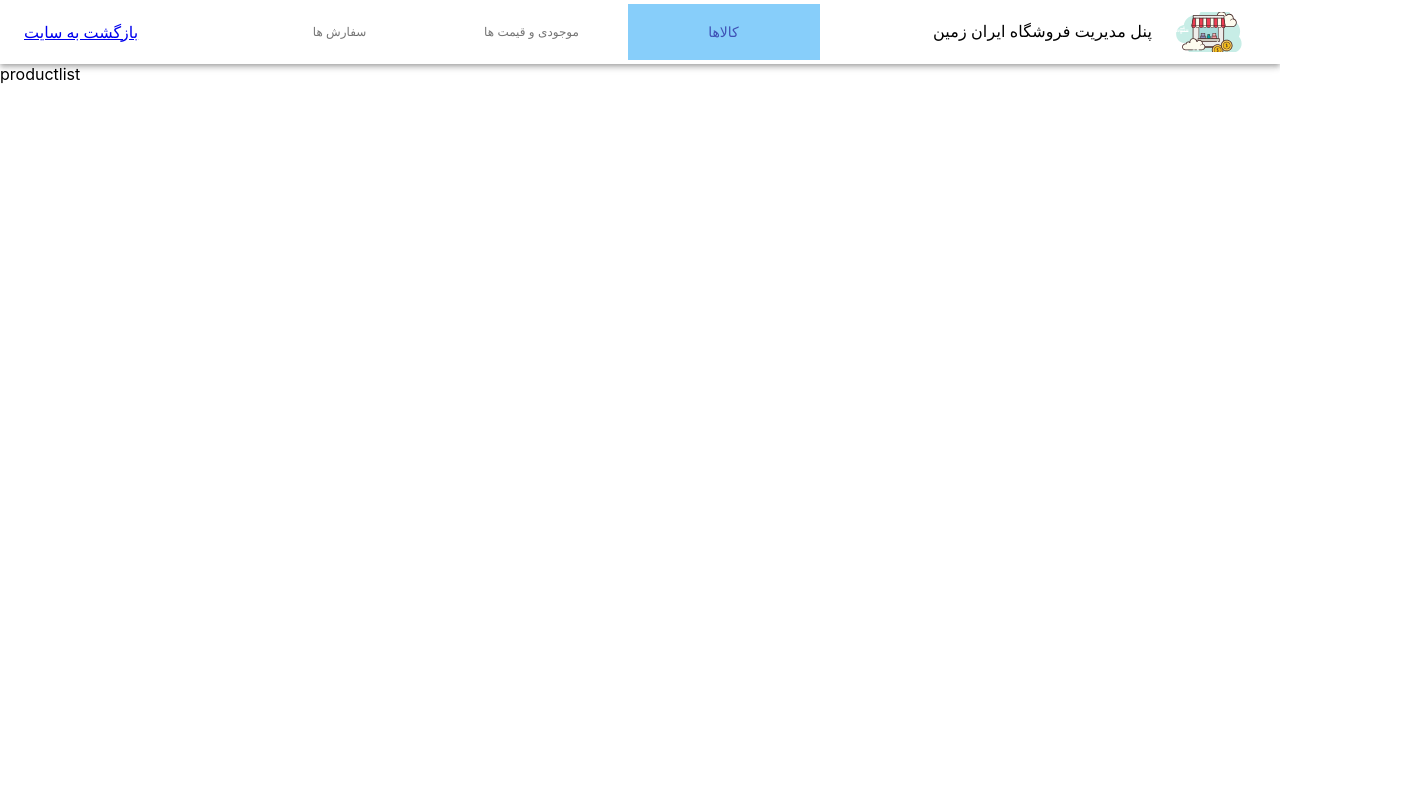
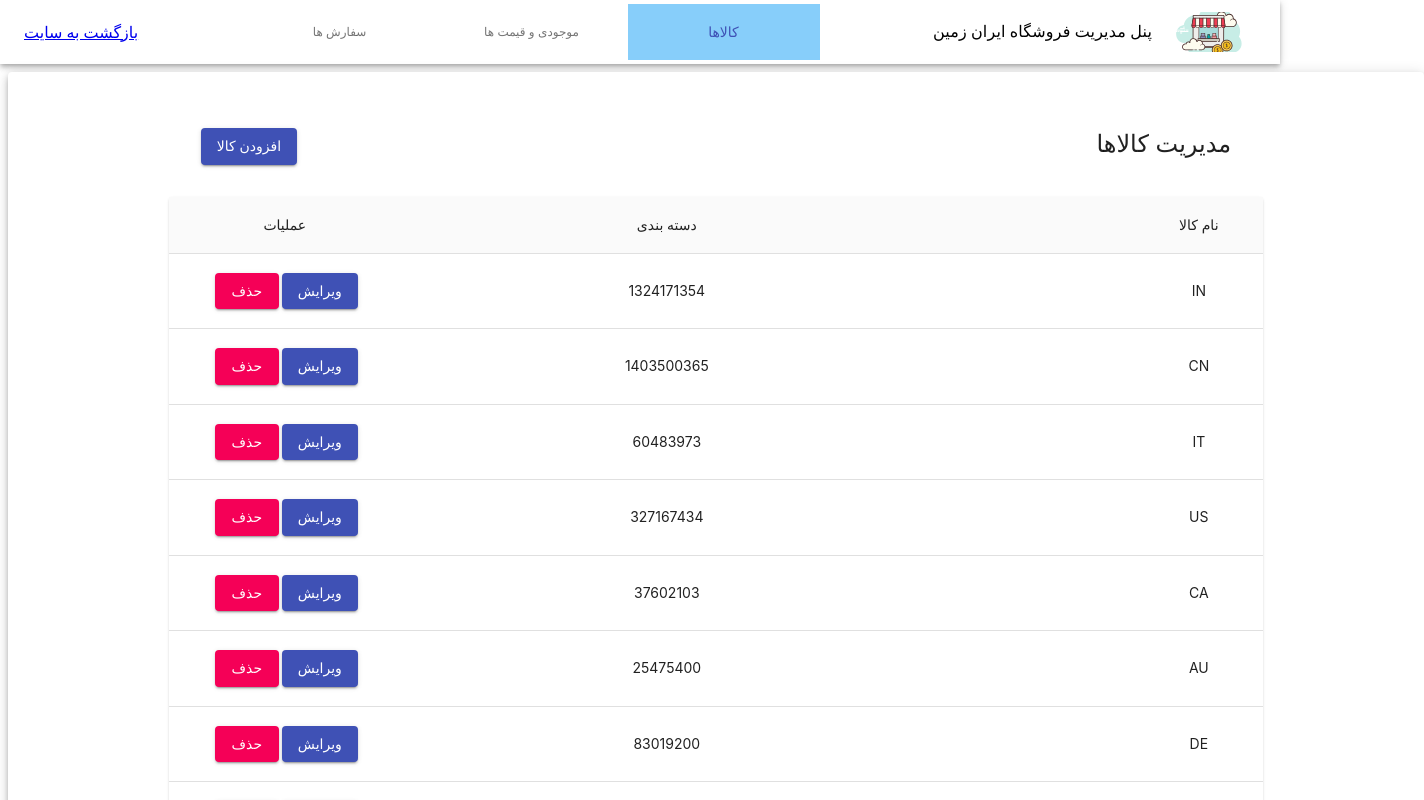
Before and after one commit to aliziaeijazi/Iran-Shop, a React (Create React App) app: page /management/productlist in a window 1280 px wide. Shown: the top 800 px of the page, 1424 px wide, since content can reach past the window. Built offline with nearby package versions, Linux system fonts and the light colour scheme.

Commit message:
Create The ProductList Page

```diff
--- a/src/pages/ProductsListManagement/ProductListManagement.page.js
+++ b/src/pages/ProductsListManagement/ProductListManagement.page.js
@@ -0,0 +1,75 @@
+import React from 'react';
+import {makeStyles, MuiThemeProvider} from '@material-ui/core/styles';
+import Paper from '@material-ui/core/Paper';
+import {Button, createMuiTheme, Typography} from "@material-ui/core";
+import {useIsomorphicLayoutEffect} from "react-redux/lib/utils/useIsomorphicLayoutEffect";
+import Table from '@material-ui/core/Table';
+import TableBody from '@material-ui/core/TableBody';
+import TableCell from '@material-ui/core/TableCell';
+import TableContainer from '@material-ui/core/TableContainer';
+import TableHead from '@material-ui/core/TableHead';
+import TableRow from '@material-ui/core/TableRow';
+import StickyHeadTable from "./components/Table/Table.component";
+
+const useStyles = makeStyles((theme) => ({
+    root: {
+        display: 'flex',
+        '& > *': {
+            margin: theme.spacing(1),
+        },
+        flex: 1,
+
+
+    },
+    paper: {
+        padding: theme.spacing(3),
+        display: "flex",
+        flex: 1,
+        justifyContent: "space-between",
+        alignItems: "center",
+        flexDirection: "column"
+    },
+    title:{
+        display: 'flex',
+        '& > *': {
+            margin: theme.spacing(4),
+        },
+        width:"80%",
+        justifyContent:"space-between",
+
+    }
+}));
+const theme = createMuiTheme({
+    typography: {
+        fontFamily: [
+            'vazir',
+            'BlinkMacSystemFont',
+            '"Helvetica Neue"',
+            'Arial',
+        ].join(','),
+    },
+});
+
+function ProductListManagement() {
+    const classes = useStyles();
+
+    return (
+        <MuiThemeProvider theme={theme}>
+            <div className={classes.root}>
+                <Paper className={classes.paper} elevation={5}>
+                    <div className={classes.title}>
+                        <Button variant="contained" color="primary">
+                            افزودن کالا
+                        </Button>
+                        <Typography variant="h5">مدیریت کالاها</Typography>
+                    </div>
+                    <StickyHeadTable></StickyHeadTable>
+                </Paper>
+            </div>
+        </MuiThemeProvider>
+
+    );
+
+}
+
+export {ProductListManagement}
--- /dev/null
+++ b/src/pages/ProductsListManagement/components/Table/Table.component.js
@@ -0,0 +1,138 @@
+import React from 'react';
+import {makeStyles} from '@material-ui/core/styles';
+import Paper from '@material-ui/core/Paper';
+import Table from '@material-ui/core/Table';
+import TableBody from '@material-ui/core/TableBody';
+import TableCell from '@material-ui/core/TableCell';
+import TableContainer from '@material-ui/core/TableContainer';
+import TableHead from '@material-ui/core/TableHead';
+import TablePagination from '@material-ui/core/TablePagination';
+import TableRow from '@material-ui/core/TableRow';
+import {Avatar, Button} from "@material-ui/core";
+
+const columns = [
+    {id: 'action', label: 'عملیات', align: "center", minWidth: 200},
+    {
+        id: 'groupName',
+        label: 'دسته بندی',
+        minWidth: 500,
+        align: 'center',
+    },
+    {
+        id: 'productName',
+        label: 'نام کالا',
+        minWidth: 500,
+        align: 'center',
+    },
+    {
+        id: 'avatar',
+        label: 'تصویر',
+        minWidth: 40,
+        align: 'center',
+    },
+];
+
+function createData(id =0, imageSrc, productName, groupName) {
+    let action = <div>
+        <Button id={id} style={{margin: "3px"}} variant="contained" color="secondary"
+                onClick={(event) => console.log(event.target)}>
+            حذف
+        </Button>
+        <Button id={id} variant="contained" color="primary"
+                onClick={(event) => console.log(event.target)}>
+            ویرایش
+        </Button>
+    </div>
+    let avatar = <Avatar alt={productName} src={imageSrc} />
+    return {avatar, productName, groupName, action};
+}
+
+const rows = [
+    createData(1, 'India', 'IN', 1324171354, 3287263),
+    createData(2, 'China', 'CN', 1403500365, 9596961),
+    createData(3, 'Italy', 'IT', 60483973, 301340),
+    createData(4, 'United States', 'US', 327167434, 9833520),
+    createData(5, 'Canada', 'CA', 37602103, 9984670),
+    createData(6, 'Australia', 'AU', 25475400, 7692024),
+    createData(7, 'Germany', 'DE', 83019200, 357578),
+    createData(8, 'Ireland', 'IE', 4857000, 70273),
+    createData(9, 'Mexico', 'MX', 126577691, 1972550),
+    createData(10, 'Japan', 'JP', 126317000, 377973),
+    createData(11, 'France', 'FR', 67022000, 640679),
+    createData(12, 'United Kingdom', 'GB', 67545757, 242495),
+    createData(13, 'Russia', 'RU', 146793744, 17098246),
+    createData(14, 'Nigeria', 'NG', 200962417, 923768),
+    createData(15, 'Brazil', 'BR', 210147125, 8515767),
+];
+
+const useStyles = makeStyles({
+    root: {
+        width: '80%',
+    },
+    container: {
+        minHeight: 700,
+        maxHeight: 700,
+    },
+});
+
+export default function StickyHeadTable() {
+    const classes = useStyles();
+    const [page, setPage] = React.useState(0);
+    const [rowsPerPage, setRowsPerPage] = React.useState(10);
+
+    const handleChangePage = (event, newPage) => {
+        setPage(newPage);
+    };
+
+    const handleChangeRowsPerPage = (event) => {
+        setRowsPerPage(+event.target.value);
+        setPage(0);
+    };
+
+    return (
+        <Paper className={classes.root}>
+            <TableContainer className={classes.container}>
+                <Table stickyHeader aria-label="sticky table">
+                    <TableHead>
+                        <TableRow>
+                            {columns.map((column) => (
+                                <TableCell
+                                    key={column.id}
+                                    align={column.align}
+                                    style={{minWidth: column.minWidth}}
+                                >
+                                    {column.label}
+                                </TableCell>
+                            ))}
+                        </TableRow>
+                    </TableHead>
+                    <TableBody>
+                        {rows.slice(page * rowsPerPage, page * rowsPerPage + rowsPerPage).map((row) => {
+                            return (
+                                <TableRow hover role="checkbox" tabIndex={-1} key={row.code}>
+                                    {columns.map((column) => {
+                                        const value = row[column.id];
+                                        return (
+                                            <TableCell key={column.id} align={column.align}>
+                                                {column.format && typeof value === 'number' ? column.format(value) : value}
+                                            </TableCell>
+                                        );
+                                    })}
+                                </TableRow>
+                            );
+                        })}
+                    </TableBody>
+                </Table>
+            </TableContainer>
+            <TablePagination
+                rowsPerPageOptions={[5, 10, 25, 100]}
+                component="div"
+                count={rows.length}
+                rowsPerPage={rowsPerPage}
+                page={page}
+                onChangeRowsPerPage={handleChangeRowsPerPage}
+                onChangePage={handleChangePage}
+            />
+        </Paper>
+    );
+}
--- a/src/pages/index.js
+++ b/src/pages/index.js
@@ -0,0 +1 @@
+export {ProductListManagement} from "./ProductsListManagement/ProductListManagement.page";
--- a/src/route/App.route.js
+++ b/src/route/App.route.js
@@ -1,6 +1,7 @@
 import {Redirect, BrowserRouter, Route, Switch} from "react-router-dom";
 import {Login} from "../pages/Login/Login.page";
 import {Management, Users} from "../Layout";
+import {ProductListManagement} from "../pages";
 
 function AppRoute() {
     return (
@@ -12,7 +13,7 @@ function AppRoute() {
                 {/*managment*/}
                 <Route path="/management/productlist">
                     <Management>
-                        productlist
+                        <ProductListManagement/>
                     </Management>
                 </Route>
                 <Route path="/management/supply">
```
